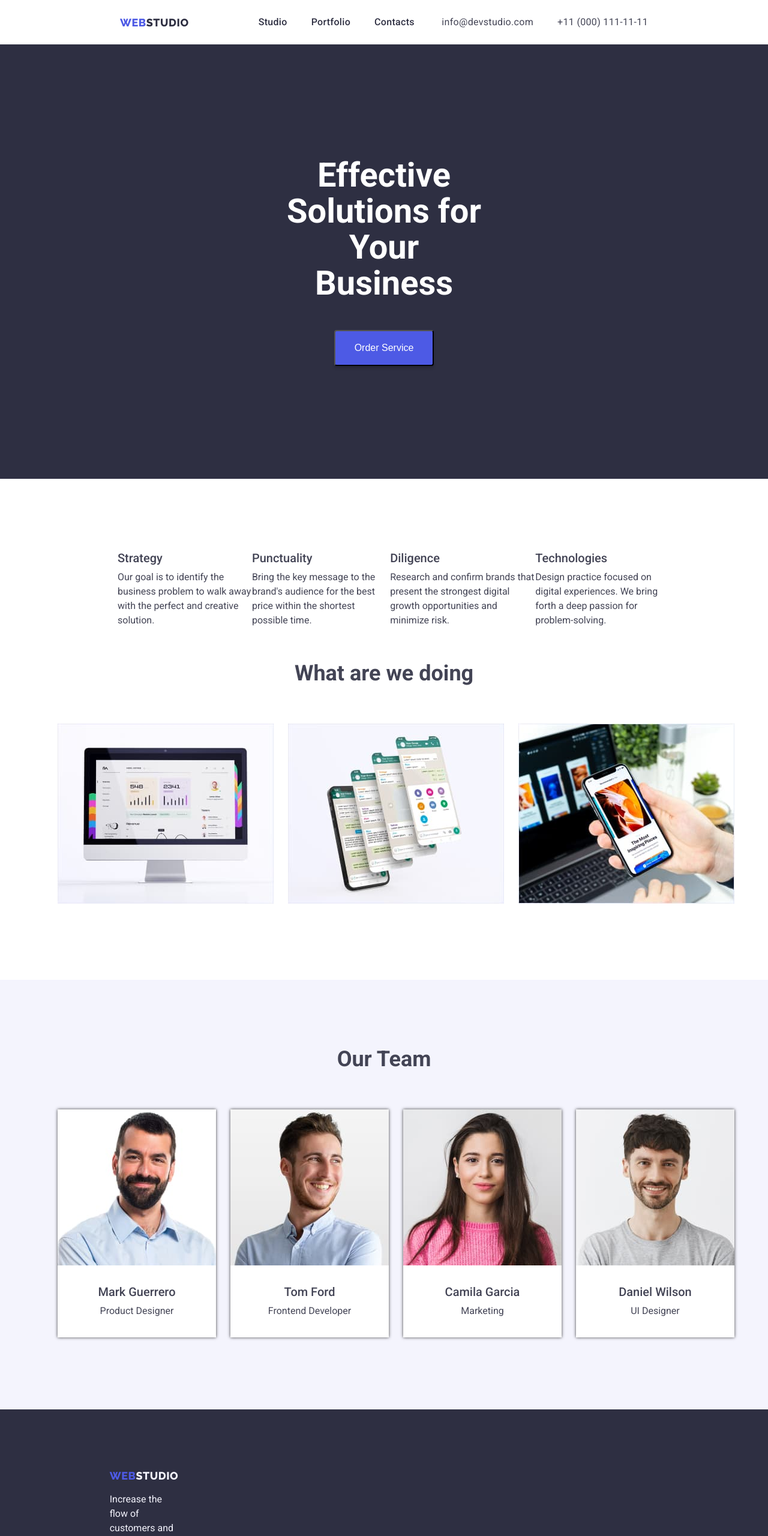
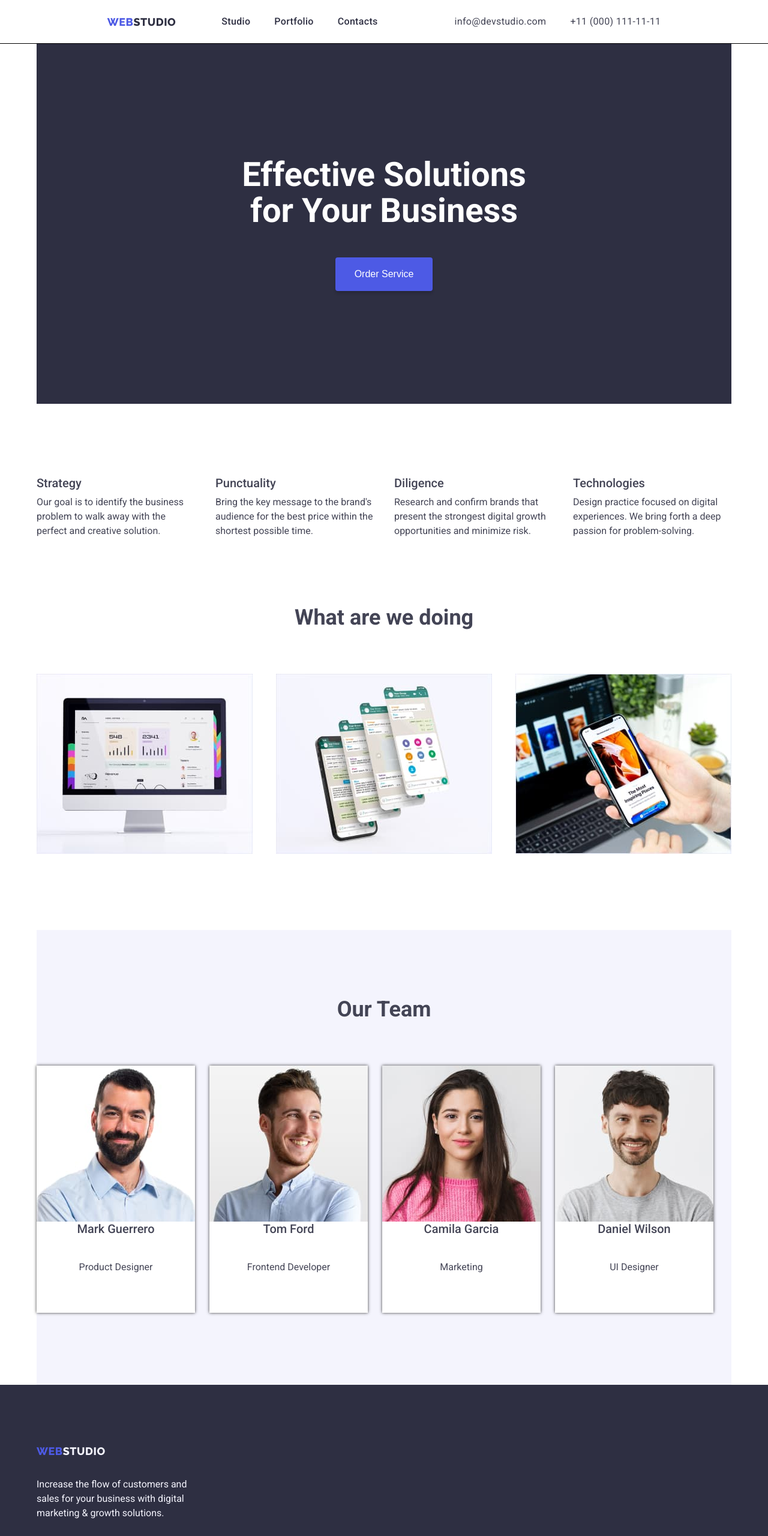
Before and after one commit to kattykatty-hub/goit-markup-hw-03, a plain HTML site: page index.html in a window 1280 px wide. Shown: the top 2560 px of the page at 60% size. Drawn offline with Linux system fonts and the light colour scheme.

Commit message:
modified

```diff
--- a/css/styles.css
+++ b/css/styles.css
@@ -4,14 +4,15 @@
     --color-navy-blue: #2E2F42;
     --color-green: #31D0AA;
     --color-slate: #434455;
-  --light-slate:#8E8F99;
-  --cornflower:#E7E9FC;
+    --light-slate: #8E8F99;
+    --cornflower: #E7E9FC;
     --color-cloud: #F4F4FD;
     --color-navy-blue-modal: #2E2F42;
     --color-grey: #2E2F42;
     --color-white: #FFFFFF;
     --color-dairy: #FCFCFC;
 }
+
 * {
     margin: 0;
 }
@@ -24,61 +25,88 @@ body {
     line-height: 24px;
     letter-spacing: 2%;
 }
+
 ul {
     list-style-type: none;
+    margin-top: 0;
+    margin-bottom: 0;
+    padding-left: 0;
 }
+
 button {
-    font-weight: 500; /* Середній шрифт */
-    font-size: 16px; /* Розмір шрифту 16 пікселів */
-    line-height: 24px; /* Висота рядка 24 пікселів */
-    letter-spacing: 4%; /* Міжсимвольний інтервал 4% */
+    font-weight: 500;
+    /* Середній шрифт */
+    font-size: 16px;
+    /* Розмір шрифту 16 пікселів */
+    line-height: 24px;
+    /* Висота рядка 24 пікселів */
+    letter-spacing: 4%;
+    /* Міжсимвольний інтервал 4% */
 
     text-decoration: none;
     cursor: pointer;
 }
+
 button:hover,
-button:focus
-{
+button:focus {
     color: var(--color-white);
     background: var(--color-ocean);
 }
-.nav{
+
+.nav {
     display: flex;
     align-items: center;
     gap: 76px;
+    margin-right: auto;
 }
+
 .menu-nav {
     display: flex;
     align-items: center;
     gap: 40px;
 }
-.menu-info{
+
+.menu-info {
     display: flex;
     align-items: center;
     gap: 40px;
+    margin-left: 128px;
 }
-.header{
+
+.header {
     display: flex;
     justify-content: center;
     align-items: center;
+    border-bottom: 1px solid #000;
 }
-.container-header{
-    max-width: 1150px;
-    width: 100%;
-    padding: 25px 200px;
+
+.container {
+    max-width: 1158px;
+    padding: 0 15px;
+
+    margin: 0 auto;
+}
+
+.container-header {
     display: flex;
     align-items: center;
     justify-content: space-between;
 }
+
 .nav-item a {
     color: var(--color-navy-blue);
     font-size: 16px;
     font-weight: 500;
     line-height: 24px;
     letter-spacing: 0.32px;
+
+    padding-top: 24px;
+    padding-bottom: 24px;
+    display: block;
 }
 
-.nav-item a:hover, .nav-item a:focus{
+.nav-item a:hover,
+.nav-item a:focus {
     color: var(--color-ocean);
 }
 
@@ -91,7 +119,9 @@ address ul li a {
     letter-spacing: 0.32px;
     font-style: normal;
 }
-address ul li a:hover, address ul li a:focus {
+
+address ul li a:hover,
+address ul li a:focus {
     color: var(--color-ocean)
 }
 
@@ -99,16 +129,22 @@ address ul li a:hover, address ul li a:focus {
 /* Застосування стилів до тексту */
 h1 {
     text-align: center;
-    font-weight: bold; /* Жирний шрифт */
-    font-size: 56px; /* Розмір шрифту 56 пікселів */
+    font-weight: bold;
+    /* Жирний шрифт */
+    font-size: 56px;
+    /* Розмір шрифту 56 пікселів */
     letter-spacing: 2%;
-    line-height: 60px; /* Висота рядка 60 пікселів */
+    line-height: 60px;
+    /* Висота рядка 60 пікселів */
 }
 
 h2 {
-    font-weight: bold; /* Жирний шрифт */
-    font-size: 36px; /* Розмір шрифту 56 пікселів */
-    letter-spacing: 2%; /* Міжсимвольний інтервал 2% */
+    font-weight: bold;
+    /* Жирний шрифт */
+    font-size: 36px;
+    /* Розмір шрифту 56 пікселів */
+    letter-spacing: 2%;
+    /* Міжсимвольний інтервал 2% */
 }
 
 h3 {
@@ -119,7 +155,8 @@ h3 {
 
 /* Small text */
 .small-text {
-    font-weight: 400; /* Regular */
+    font-weight: 400;
+    /* Regular */
     font-size: 12px;
     line-height: 14px;
     letter-spacing: 4%;
@@ -142,147 +179,174 @@ h3 {
 
 .hero {
     background: var(--color-navy-blue, #2E2F42);
-    padding: 188px 472px;
-    display: flex;
-    flex-direction: column;
-    align-items: center;
-    gap: 48px;
-    margin-bottom: 120px;
+    padding: 188px 0px;
 }
-.info-title{
+
+.hero h1 {
+    max-width: 496px;
+    margin: 0 auto 48px;
+    display: block;
+}
+
+
+
+.info-title {
     display: none;
 }
+
 .info {
-    padding: 0 156px;
-    margin-bottom: 120px;
+    padding: 120px 0;
 }
-.info-list{
+
+.info-list {
     display: flex;
     align-items: center;
     justify-content: space-between;
 }
- .info-item{
-    display: flex;
-    flex-direction: column;
-    gap: 8px;
-    align-items: start;
-    max-height: 72px;
+
+.info-item {
     max-width: 264px;
 }
+
+.info-legend {
+    margin-bottom: 8px;
+}
+
 .wrapper {
-    padding:0 156px;
-    display: flex;
-    flex-direction: column;
-    align-items: center;
-    gap:72px;
-    margin-bottom: 120px;
+    padding-bottom: 120px;
 }
- .wrapper-list{
+
+.wrapper-title {
+    text-align: center;
+    margin-bottom: 82px;
+}
+
+.wrapper-list {
     display: flex;
     align-items: center;
     justify-content: space-between;
     gap: 24px;
 }
- .our-team{
-    background-color:var(--CLOUD, #F4F4FD);
-    display: flex;
-    align-items: center;
-    flex-direction: column;
-    gap: 72px;
-    padding: 120px 156px;
+
+.our-team {
+    background-color: var(--CLOUD, #F4F4FD);
+    padding: 120px 0px;
 }
- .our-team-list{
+
+.our-team-list {
     display: flex;
     align-items: center;
     gap: 24px;
 }
- .our-team-item{
+
+.our-team-title {
+    text-align: center;
+    margin-bottom: 82px;
+}
+
+.our-team-item {
     display: flex;
     flex-direction: column;
     align-items: center;
-    -webkit-box-shadow: 0px 0px 5px 0px rgba(0,0,0,0.75);
-    -moz-box-shadow: 0px 0px 5px 0px rgba(0,0,0,0.75);
-    box-shadow: 0px 0px 5px 0px rgba(0,0,0,0.75);
+    -webkit-box-shadow: 0px 0px 5px 0px rgba(0, 0, 0, 0.75);
+    -moz-box-shadow: 0px 0px 5px 0px rgba(0, 0, 0, 0.75);
+    box-shadow: 0px 0px 5px 0px rgba(0, 0, 0, 0.75);
     background-color: var(--color-white);
 
 }
- .our-team-img{
-    margin-bottom: 32px;
- }
- .our-team-name{
+
+.our-team-img {}
+
+.our-team-name {
     margin-bottom: 8px;
 }
- .our-team-p{
+
+.our-team-p {
     margin-bottom: 32px;
+    padding: 32px 0;
+    text-align: center;
 }
+
 header a {
     text-decoration: none;
 }
 
 .logo-header {
-    text-decoration: none; /* Remove default underline */
+    text-decoration: none;
+    /* Remove default underline */
     font-family: Raleway;
     font-size: 18px;
     font-weight: 800;
-    line-height: 21px; /* 116.667% */
+    line-height: 21px;
+    /* 116.667% */
     letter-spacing: 0.54px;
     text-transform: uppercase;
 }
 
 .logo-header span:first-child {
-    width: 44px; /* Width for "Web" */
+    width: 44px;
+    /* Width for "Web" */
     color: var(--color-iris);
 }
 
 .logo-header span:last-child {
-    width: 71px; /* Width for "Studio" */
+    width: 71px;
+    /* Width for "Studio" */
     color: var(--color-navy-blue);
 }
-.footer{
-    display: flex;
-    justify-content: center;
-    align-items: center;
 
+.footer {
+    width: 100%;
+    padding: 100px 0;
 }
-footer{
+
+.footer-p {
+    max-width: 264px;
+}
+
+.logo-footer {
+    display: block;
+    margin-bottom: 16px;
+}
+
+footer {
     background: var(--color-navy-blue);
+}
 
-}
-.container-footer{
-    max-width: 1150px;
-    width: 100%;
-    padding: 100px 1000px 100px 200px;
+.container-footer {
     display: flex;
     flex-direction: column;
     align-items: start;
     gap: 17px;
+}
 
+.header--margin {
+/*    margin-bottom: 96px;*/
 }
-.header--margin{
-    margin-bottom: 96px;
+
+.filters {
+    padding: 96px 0 120px 0;
+    margin-bottom: 120px;
 }
-.filters{
-    padding: 0 156px;
-    display: flex;
-    flex-direction: column;
-    gap:72px;
-    align-items: center;
-    margin-bottom: 120px;
 
-}
-.filter-list{
+.filter-list {
     display: flex;
     gap: 24px;
     align-items: center;
+    padding-left: 0;
+    justify-content: center;
+    margin-bottom: 72px;
 }
 
 .logo-footer {
     background: var(--color-navy-blue);
-    text-decoration: none; /* Remove default underline */
+    text-decoration: none;
+    /* Remove default underline */
     font-family: Raleway;
     font-size: 18px;
     font-weight: 800;
-    line-height: 21px; /* 116.667% */
+    line-height: 21px;
+    /* 116.667% */
     letter-spacing: 0.54px;
     text-transform: uppercase;
 }
@@ -298,9 +362,14 @@ footer{
 }
 
 footer p {
-    color:  var(--color-cloud);
+    color: var(--color-cloud);
 }
+
 .order-button {
+    display: block;
+    margin: 0 auto;
+    border: none;
+
     background: var(--color-iris);
     color: var(--color-white);
     padding: 16px 32px;
@@ -324,21 +393,26 @@ footer p {
     border-radius: 4px;
     border: 1px solid var(--cornflower);
     background: var(--color-cloud);
-    padding: 8px 16px; /* Adjust padding as needed */
+    padding: 8px 16px;
+    /* Adjust padding as needed */
     font-weight: 500;
-    cursor: pointer; /* Ensure cursor changes to pointer on hover */
-    outline: none; /* Remove default button outline */
+    cursor: pointer;
+    /* Ensure cursor changes to pointer on hover */
+    outline: none;
+    /* Remove default button outline */
 }
 
 /* Hover effect */
 .filter-button:hover {
-    background: var(--color-iris); /* Apply hover color */
-    color: var(--color-white) ;
+    background: var(--color-iris);
+    /* Apply hover color */
+    color: var(--color-white);
 }
 
 /* Active effect (when button is clicked) */
 .filter-button:active {
-    transform: translateY(1px); /* Apply slight downward shift */
+    transform: translateY(1px);
+    /* Apply slight downward shift */
 }
 
 .email:hover {
@@ -346,99 +420,122 @@ footer p {
 }
 
 
-.project-card{
-    min-width:360px; /*px, % em, rem*/
-    min-height:300px;
+.project-card {
+    min-width: 360px;
+    /*px, % em, rem*/
+    min-height: 300px;
 
 
 }
+
 .project-link {
-    display: flex;
-    flex-direction: column;
-    gap: 32px;
     text-decoration: none;
 }
+
 .project-p {
     color: var(--SLATE, #434455);
     font-size: 16px;
     font-weight: 400;
-    line-height: 24px; /* 150% */
+    line-height: 24px;
+    /* 150% */
     letter-spacing: 0.32px;
     margin-bottom: 32px;
 }
-.project-cards-holder{
+
+.project-cards-holder {
+
     display: flex;
     gap: 24px;
     flex-wrap: wrap;
 }
-.project-title{
+
+.project-title {
     color: var(--NAVY-BLUE, #2E2F42);
     font-size: 20px;
     font-weight: 500;
-    line-height: 24px; /* 120% */
+    line-height: 24px;
+    /* 120% */
     letter-spacing: 0.4px;
 }
-.project-container{
-    display: flex;
-    flex-direction: column;
-    gap: 8px;
-    align-items: start;
-    padding: 0 16px;
+
+.project-container {
+    padding: 32px 16px;
+    border-right: 1px solid #666;
+    /* 2px dashed medium gray */
+    border-bottom: 1px solid #666;
+    /* 3px double light gray */
+    border-left: 1px solid #666;
+    /* 4px dotted lighter gray */
+}
 
 }
+
 .card-content-img {
-    min-width:360px; /*px, % em, rem*/
-    min-height:300px;
+    min-width: 360px;
+    /*px, % em, rem*/
+    min-height: 300px;
 }
 
 
 /* -------- Color Classes --------*/
 .color-primary-brand {
-    color: var(--color-iris); /* Iris color */
+    color: var(--color-iris);
+    /* Iris color */
 }
 
 .color-pressed-state {
-    color: var(--color-ocean); /* Primary Brand color */
+    color: var(--color-ocean);
+    /* Primary Brand color */
 }
 
 .dark {
-    color: var(--color-navy-blue); /* Pressed state color */
+    color: var(--color-navy-blue);
+    /* Pressed state color */
 
 }
 
 .color-success {
-  color: var(--color-green); /* Dark color */
+    color: var(--color-green);
+    /* Dark color */
 }
 
 .color-text {
-  color: var(--color-slate); /* Success color */
+    color: var(--color-slate);
+    /* Success color */
 }
 
 .color-subtle-text {
-  color: var(--light-slate); /* Text color */
+    color: var(--light-slate);
+    /* Text color */
 }
 
 .color-accent {
-  color: var(--cornflower); /* Subtle Text color */
+    color: var(--cornflower);
+    /* Subtle Text color */
 }
 
 .color-light {
-  color: var(--color-cloud); /* Accent color */
+    color: var(--color-cloud);
+    /* Accent color */
 }
 
 .color-modal-overlay {
-  color: var(--color-navy-blue-modal); /* Light color */
+    color: var(--color-navy-blue-modal);
+    /* Light color */
 }
 
 .color-hero-background {
-    color: var(--color-grey); /* Modal overlay color */
+    color: var(--color-grey);
+    /* Modal overlay color */
 }
 
 .color-white-background {
-  color: var(--color-white); /* Hero background color */
+    color: var(--color-white);
+    /* Hero background color */
 }
 
 .color-modal-background {
-    color: var(--color-dairy); /* White background color *
+    color: var(--color-dairy);
+    /* White background color *
 }
 /* -------- Color Classes --------*/
--- a/index.html
+++ b/index.html
@@ -1,17 +1,17 @@
 <!DOCTYPE html>
 <html lang="en">
+
 <head>
     <meta charset="UTF-8" />
     <meta name="viewport" content="width=device-width, initial-scale=1.0" />
     <title>Web Studio</title>
     <link rel="stylesheet" href="css/styles.css" />
-    <link
-      rel="stylesheet"
-      href="https://fonts.googleapis.com/css2?family=Raleway:wght@800&family=Roboto:wght@400;500;700;900"
-    />
+    <link rel="stylesheet" href="https://fonts.googleapis.com/css2?family=Raleway:wght@800&family=Roboto:wght@400;500;700;900" />
 </head>
+
 <body>
     <header class="header">
+        <div class="container">
             <div class="container-header">
                 <nav class="nav">
                     <a href="./index.html" class="logo-header">
@@ -28,20 +28,18 @@
                 <address class="adress">
                     <ul class="menu-info">
                         <li class="menu-info-item">
-              <a class="email" href="mailto:info@devstudio.com"
-                >info@devstudio.com</a
-              >
+                            <a class="email" href="mailto:info@devstudio.com">info@devstudio.com</a>
                         </li>
                         <li class="menu-info-item">
                             <a class="phone" href="tel:+11000111111">+11 (000) 111-11-11</a>
                         </li>
                     </ul>
                 </address>
-
+            </div>
         </div>
     </header>
-
     <main>
+        <div class='container'>
             <section class="hero">
                 <h1 class="color-white-background">
                     Effective Solutions for Your Business
@@ -85,28 +83,13 @@
                 <h2 class="wrapper-title">What are we doing</h2>
                 <ul class="wrapper-list">
                     <li class="wrapper-item">
-            <img
-              src="./images/computer_screen.jpg"
-              alt="computer_screen"
-              width="360"
-              height="300"
-            />
+                        <img src="./images/computer_screen.jpg" alt="computer_screen" width="360" height="300" />
                     </li>
                     <li class="wrapper-item">
-            <img
-              src="./images/cell_phone.jpg"
-              alt="cell_phone"
-              width="360"
-              height="300"
-            />
+                        <img src="./images/cell_phone.jpg" alt="cell_phone" width="360" height="300" />
                     </li>
                     <li class="wrapper-item">
-            <img
-              src="./images/phone_in_hands.jpg"
-              alt="phone_in_hands"
-              width="360"
-              height="300"
-            />
+                        <img src="./images/phone_in_hands.jpg" alt="phone_in_hands" width="360" height="300" />
                     </li>
                 </ul>
             </section>
@@ -114,54 +97,31 @@
                 <h2 class="our-team-title">Our Team</h2>
                 <ul class="our-team-list">
                     <li class="our-team-item">
-            <img
-              class="our-team-img"
-              src="./images/bearded_man_in_t_shirt.jpg"
-              alt="Product Designer"
-              width="264"
-              height="260"
-            />
+                        <img class="our-team-img" src="./images/bearded_man_in_t_shirt.jpg" alt="Product Designer" width="264" height="260" />
                         <h3 class="our-team-name">Mark Guerrero</h3>
                         <p class="our-team-p">Product Designer</p>
                     </li>
                     <li class="our-team-item">
-            <img
-              class="our-team-img"
-              src="./images/blond_man_smiling.jpg"
-              alt="Frontend Developer"
-              width="264"
-              height="260"
-            />
+                        <img class="our-team-img" src="./images/blond_man_smiling.jpg" alt="Frontend Developer" width="264" height="260" />
                         <h3 class="our-team-name">Tom Ford</h3>
                         <p class="our-team-p">Frontend Developer</p>
                     </li>
                     <li class="our-team-item">
-            <img
-              class="our-team-img"
-              src="./images/woman_in_pink_sweater.jpg"
-              alt="Marketing"
-              width="264"
-              height="260"
-            />
+                        <img class="our-team-img" src="./images/woman_in_pink_sweater.jpg" alt="Marketing" width="264" height="260" />
                         <h3 class="our-team-name">Camila Garcia</h3>
                         <p class="our-team-p">Marketing</p>
                     </li>
                     <li class="our-team-item">
-            <img
-              class="our-team-img"
-              src="./images/brunette_man_smiling.jpg"
-              alt="UI Designer"
-              width="264"
-              height="260"
-            />
+                        <img class="our-team-img" src="./images/brunette_man_smiling.jpg" alt="UI Designer" width="264" height="260" />
                         <h3 class="our-team-name">Daniel Wilson</h3>
                         <p class="our-team-p">UI Designer</p>
                     </li>
                 </ul>
             </section>
+        </div>
     </main>
-
     <footer class="footer">
+        <div class="container">
             <div class="container-footer">
                 <a href="./index.html" class="logo-footer">
                     <span>Web</span><span>Studio</span>
@@ -171,6 +131,8 @@
                     marketing & growth solutions.
                 </p>
             </div>
+        </div>
     </footer>
 </body>
+
 </html>
```
Also changed, not shown: portfolio.html (+21 -79 lines), 1 other file. Lines whose indentation alone changed are shown as unchanged.
